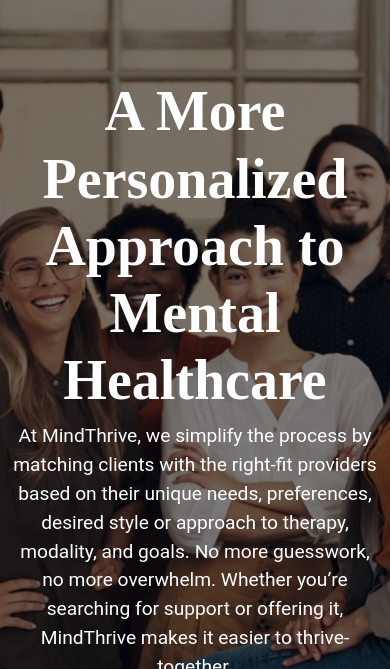
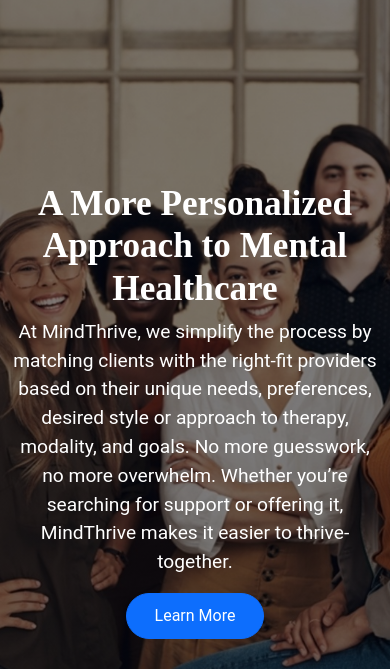
Before and after one commit to FawadKhan516/mindthrive-site, a plain HTML site: page index.html in a window 390 px wide. Shown: the part 175-844 px from the top of the page. Drawn offline with nearby package versions, Linux system fonts and the light colour scheme.

Commit message:
Added responsive hero section and footer updates

```diff
--- a/style.css
+++ b/style.css
@@ -41,6 +41,13 @@ body {
   font-weight: bold;
   font-size: 3.5rem;
   font-family: "Times New Roman", Times, serif;
+}
+
+/* Media Query for screens <= 500px */
+@media (max-width: 500px) {
+  .hero h1 {
+    font-size: 2.2rem; /* thoda chhota size */
+  }
 }
 
 .hero p {
```
